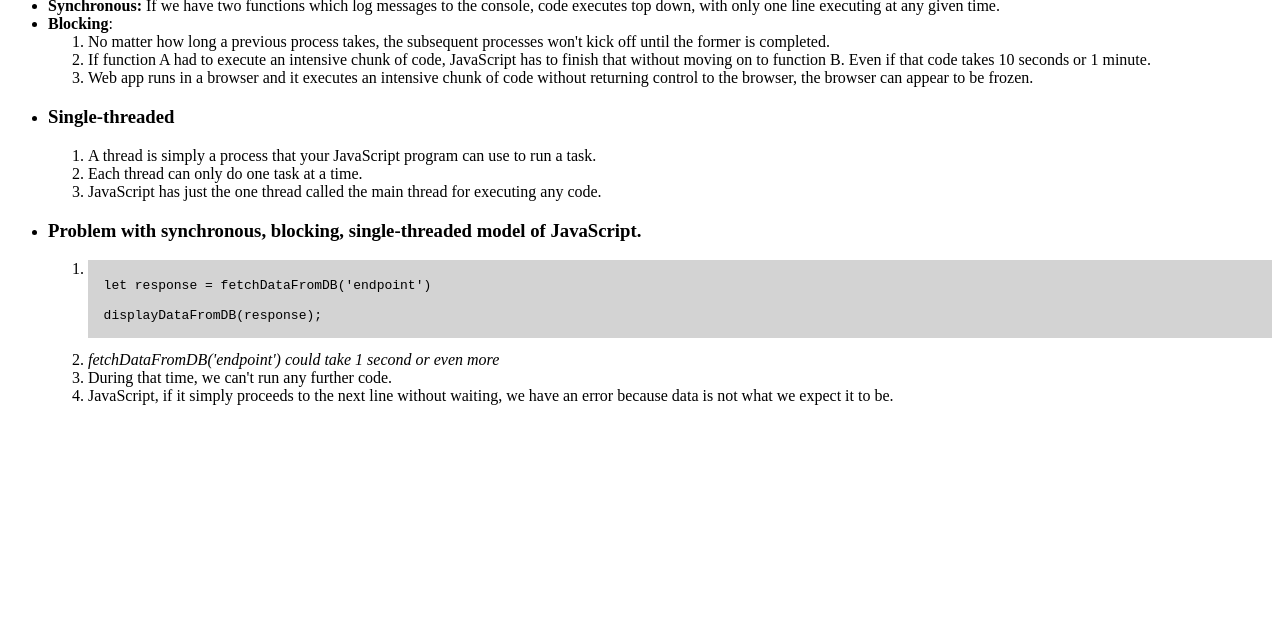
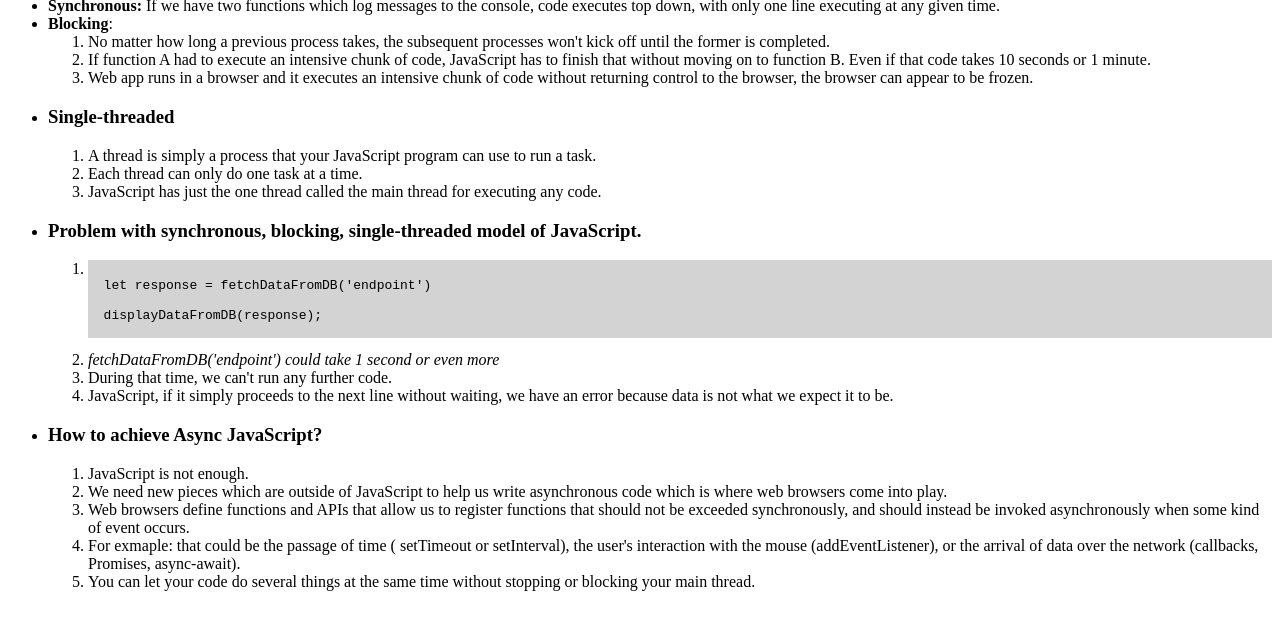
Before and after one commit to yugmani/async-js-codevolution, a website: page index.html in a window 1280 px wide. Shown: the part 87-716 px from the top of the page. Drawn offline with Linux system fonts and the light colour scheme.

Commit message:
how to achieve asynchronous

```diff
--- a/index.html
+++ b/index.html
@@ -56,5 +56,15 @@
         <li>JavaScript, if it simply proceeds to the next line without waiting, we have an error because data is not what we expect it to be.</li>
       </ol>
     </li>
+    <li>
+      <h3>How to achieve Async JavaScript?</h3>
+      <ol>
+        <li>JavaScript is not enough.</li>
+        <li>We need new pieces which are outside of JavaScript to help us write asynchronous code which is where web browsers come into play.</li>
+        <li>Web browsers define functions and APIs that allow us to register functions that should not be exceeded synchronously, and should instead be invoked asynchronously when some kind of event occurs.</li>
+        <li>For exmaple: that could be the passage of time ( setTimeout or setInterval), the user's interaction with the mouse (addEventListener), or the arrival of data over the network (callbacks, Promises, async-await).</li>
+        <li>You can let your code do several things at the same time without stopping or blocking your main thread.</li>
+      </ol>
+    </li>
   </ul>
 </div>
```
